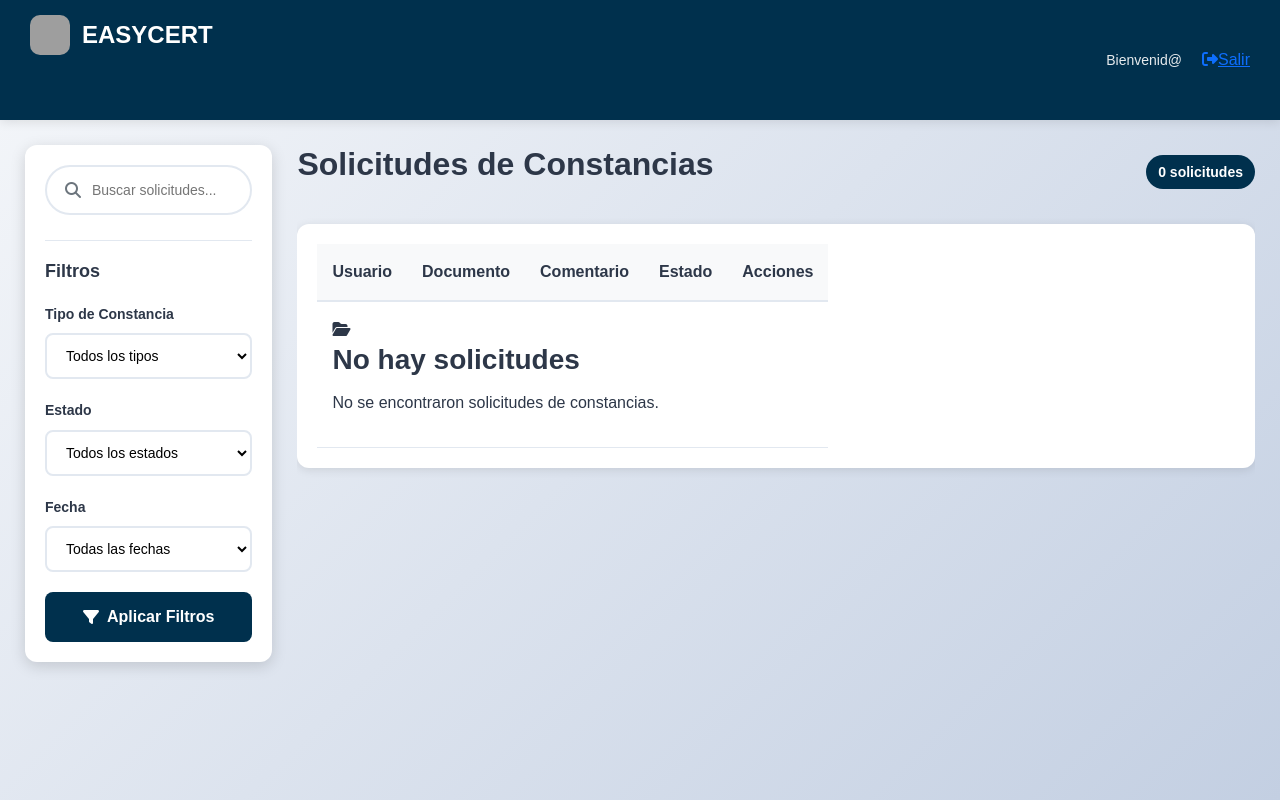
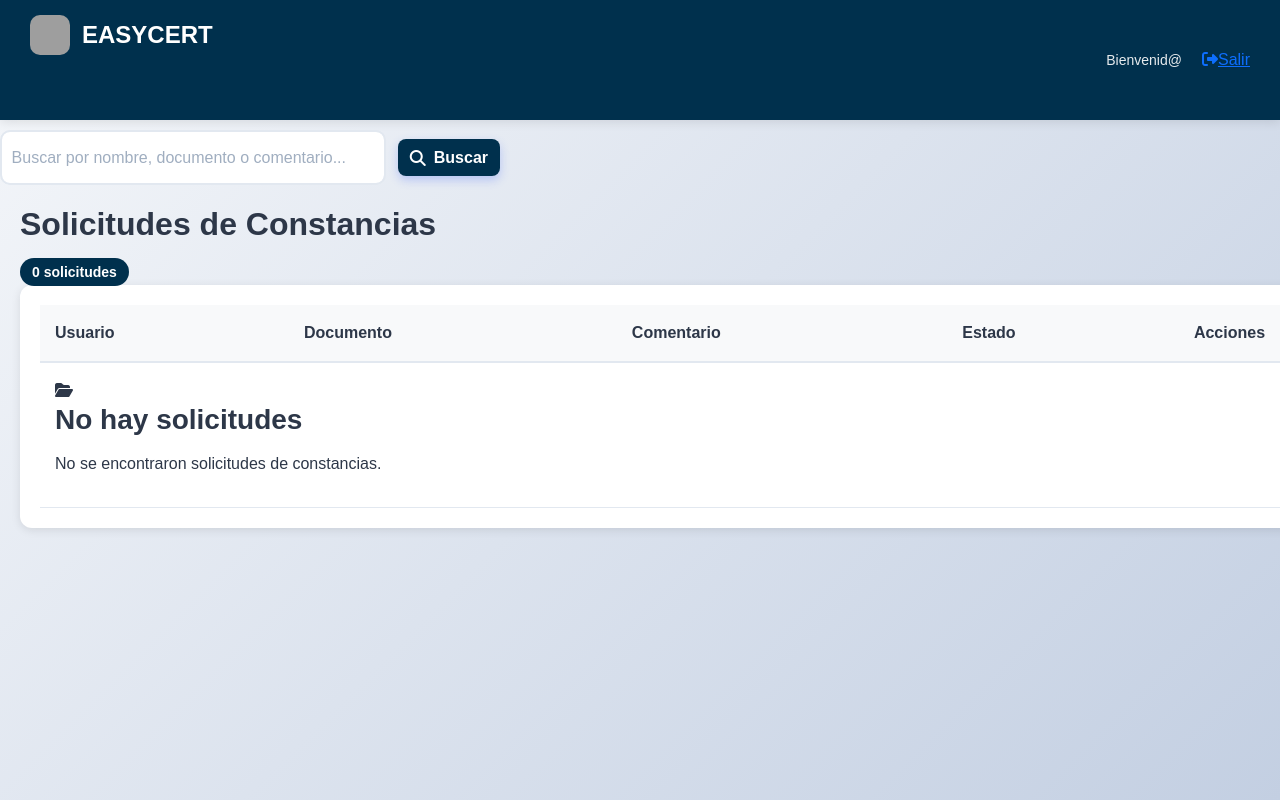
Before and after one commit to Jhodaqui/EasyCert-project, a Django app: page /users/staff-dashboard/ in a window 1280 px wide; the page is wider, and only the part inside the window is pictured. Run offline with Django 5.2, Linux system fonts and the light colour scheme; the visitor is signed in with stand-in values (Sample User, id 1); data comes from the database, SQL or seed files in the repository; some libraries are stand-ins or nearby versions; grey boxes are pictures that could not be loaded.

Commit message:
arreglo de las grilla de la acesora

```diff
--- a/static/css/styles.css
+++ b/static/css/styles.css
@@ -87,12 +87,24 @@ h6 { font-size: 1rem; }
     transition: var(--transition);
     gap: 8px;
 }
-
+/* colores de los botones de la dashboard de la asesora */
 .btn-primary {
     background: linear-gradient(135deg, var(--color-secondary) 0%, #00304D 100%);
     color: white;
     box-shadow: 0 4px 10px rgba(74, 108, 247, 0.3);
 }
+.btn-secondary {
+   background-color: #2f8700;
+    color: white;
+    box-shadow: 0 4px 10px rgba(47, 135, 0, 0.3);
+}
+
+.btn-tercery {
+ background-color: #721c24;
+    color: white;
+    box-shadow: 0 4px 10px rgba(114, 28, 36, 0.3);
+}
+/* fin de los botones de la dashboard de la asesora */
 
 .btn-primary:hover {
     background: linear-gradient(135deg, #00304D 0%, #00304D 100%);
@@ -580,11 +592,7 @@ h6 { font-size: 1rem; }
     font-weight: 600;
 }
 
-.table-container {
-    display: grid;
-    grid-template-columns: repeat(auto-fill, minmax(300px, 2fr));
-    gap: 10px;
-}
+
 
 .certificate-card {
     background: white;
@@ -697,6 +705,8 @@ h6 { font-size: 1rem; }
   .action-buttons {
     display: flex;
     gap: 8px;
+    margin-top: 10px;
+    margin-bottom: 10px;
   }
 
   .btn-action {
--- a/templates/users/staff/dashboard.html
+++ b/templates/users/staff/dashboard.html
@@ -1,4 +1,3 @@
-
 {% extends "base.html" %}
 {% block content %}
 {% load static %}
@@ -7,7 +6,7 @@
   <div class="header">
     <div class="header-left">
       <div class="logo-container">
-        <img src="/static/img/EasyCert" alt="EasyCert Logo" class="logo-img">
+        <img src="/static/img/sena" alt="sena Logo" class="logo-img">
         <span class="logo-text">EASYCERT</span>
       </div>
     </div>
@@ -19,58 +18,92 @@
     </div>
   </div>
 
+<!-- Barra de búsqueda -->
+<div class="search-bar"
+     style="display: flex; align-items: center; gap: 12px; max-width: 500px; margin-top: 10px;">
+  <input
+    type="text"
+    id="searchInput"
+    placeholder="Buscar por nombre, documento o comentario..."
+    class="form-control"
+    style="flex: 1; padding: .4rem .6rem;"
+  >
+  <button id="searchBtn" class="btn btn-primary" style="padding: .4rem .75rem;">
+    <i class="fa fa-search"></i> Buscar
+  </button>
+</div>
+
+<script>
+  // JS para hacer funcional la búsqueda
+document.getElementById('searchBtn').addEventListener('click', function() {
+  realizarBusqueda();
+});
+
+// Opción: búsqueda mientras escribes (presionando Enter)
+document.getElementById('searchInput').addEventListener('keyup', function(e) {
+  if (e.key === 'Enter') {
+    realizarBusqueda();
+  }
+});
+
+// Función principal de búsqueda
+function realizarBusqueda() {
+  const filter = document.getElementById('searchInput').value.toLowerCase().trim();
+  const rows = document.querySelectorAll('table tbody tr');
+  let resultadosEncontrados = 0;
+
+  // Primero, ocultar cualquier mensaje previo de "no hay resultados"
+  const mensajeAnterior = document.getElementById('mensajeNoResultados');
+  if (mensajeAnterior) {
+    mensajeAnterior.remove();
+  }
+
+  // Buscar en las filas de la tabla
+  rows.forEach(row => {
+    const text = row.textContent.toLowerCase();
+    if (text.includes(filter)) {
+      row.style.display = '';
+      resultadosEncontrados++;
+    } else {
+      row.style.display = 'none';
+    }
+  });
+
+  // Mostrar mensaje si no hay resultados
+  if (resultadosEncontrados === 0 && filter !== '') {
+    mostrarMensajeNoResultados(filter);
+  }
+}
+
+// Función para mostrar mensaje de no resultados
+function mostrarMensajeNoResultados(textoBuscado) {
+  const tabla = document.querySelector('table');
+  const mensaje = document.createElement('tr');
+  mensaje.id = 'mensajeNoResultados';
+  mensaje.innerHTML = `
+    <td colspan="100%" style="text-align: center; padding: 20px; font-style: italic;">
+      No hay ningún resultado para "${textoBuscado}"
+    </td>
+  `;
+
+  // Insertar el mensaje después de la tabla o en el tbody
+  const tbody = document.querySelector('table tbody');
+  if (tbody) {
+    tbody.appendChild(mensaje);
+  } else if (tabla) {
+    tabla.appendChild(mensaje);
+  }
+}
+</script>
+
+
   <!-- Contenido -->
-  <div class="content">
-    <!-- Barra lateral donde estan los filtros -->
-    <div class="sidebar">
-      <div class="search-container">
-        <i class="fas fa-search search-icon"></i>
-        <input type="text" placeholder="Buscar solicitudes..." class="search-input" id="searchInput">
-      </div>
-
-      <div class="filters-section">
-        <h3 class="filters-title">Filtros</h3>
-
-        <div class="filter-group">
-          <label class="filter-label">Tipo de Constancia</label>
-          <select class="filter-select" id="tipoFilter">
-            <option value="">Todos los tipos</option>
-            <option value="constancia">Constancia</option>
-            <option value="certificado">Certificado</option>
-            <option value="diploma">Diploma</option>
-          </select>
-        </div>
-
-        <div class="filter-group">
-          <label class="filter-label">Estado</label>
-          <select class="filter-select" id="estadoFilter">
-            <option value="">Todos los estados</option>
-            <option value="pendiente">Pendiente</option>
-            <option value="aprobado">Aprobado</option>
-            <option value="rechazado">Rechazado</option>
-          </select>
-        </div>
-
-        <div class="filter-group">
-          <label class="filter-label">Fecha</label>
-          <select class="filter-select" id="fechaFilter">
-            <option value="">Todas las fechas</option>
-            <option value="hoy">Hoy</option>
-            <option value="semana">Esta semana</option>
-            <option value="mes">Este mes</option>
-          </select>
-        </div>
-
-        <button class="apply-filters-btn" id="applyFilters">
-          <i class="fas fa-filter"></i>Aplicar Filtros
-        </button>
-      </div>
-    </div>
 
     <!-- Listado de solicitudes en tabla -->
-     <div style="width: 1200px; height: 520px; overflow: auto;">
+     <div style="width: 1500px; height: 580px; overflow: auto;">
+      <div style="min-width: 1200px; padding: 20px;">
     <div class="solicitudes">
-      <div class="solicitudes-header">
+      <div class0="solicitudes-header">
         <h2>Solicitudes de Constancias</h2>
         <span class="badge-count">{{ solicitudes|length }} solicitudes</span>
       </div>
@@ -102,7 +135,22 @@
                   data-bs-toggle="modal"
                   data-bs-target="#contratoModal"
                   data-user-id="{{ s.usuario.id }}">
-                  <i class="fas fa-file-pdf"></i> Gestionar Contratos
+                  <i class="fa fa-cogs"></i>
+                </button>
+                <!-- botones secundarios -->
+                  <button
+                  type="button"
+                  class="btn btn-sm btn-secondary"
+                  data-bs-target="#contratoModal"
+                  data-user-id="{{ s.usuario.id }}">
+                  <i class="fa fa-pen-nib"></i>
+                </button>
+                <button
+                  type="button"
+                  class="btn btn-sm btn-tercery"
+                  data-bs-target="#contratoModal"
+                  data-user-id="{{ s.usuario.id }}">
+                  <i class="fa fa fa-download"></i>
                 </button>
               </td>
             </tr>
```
